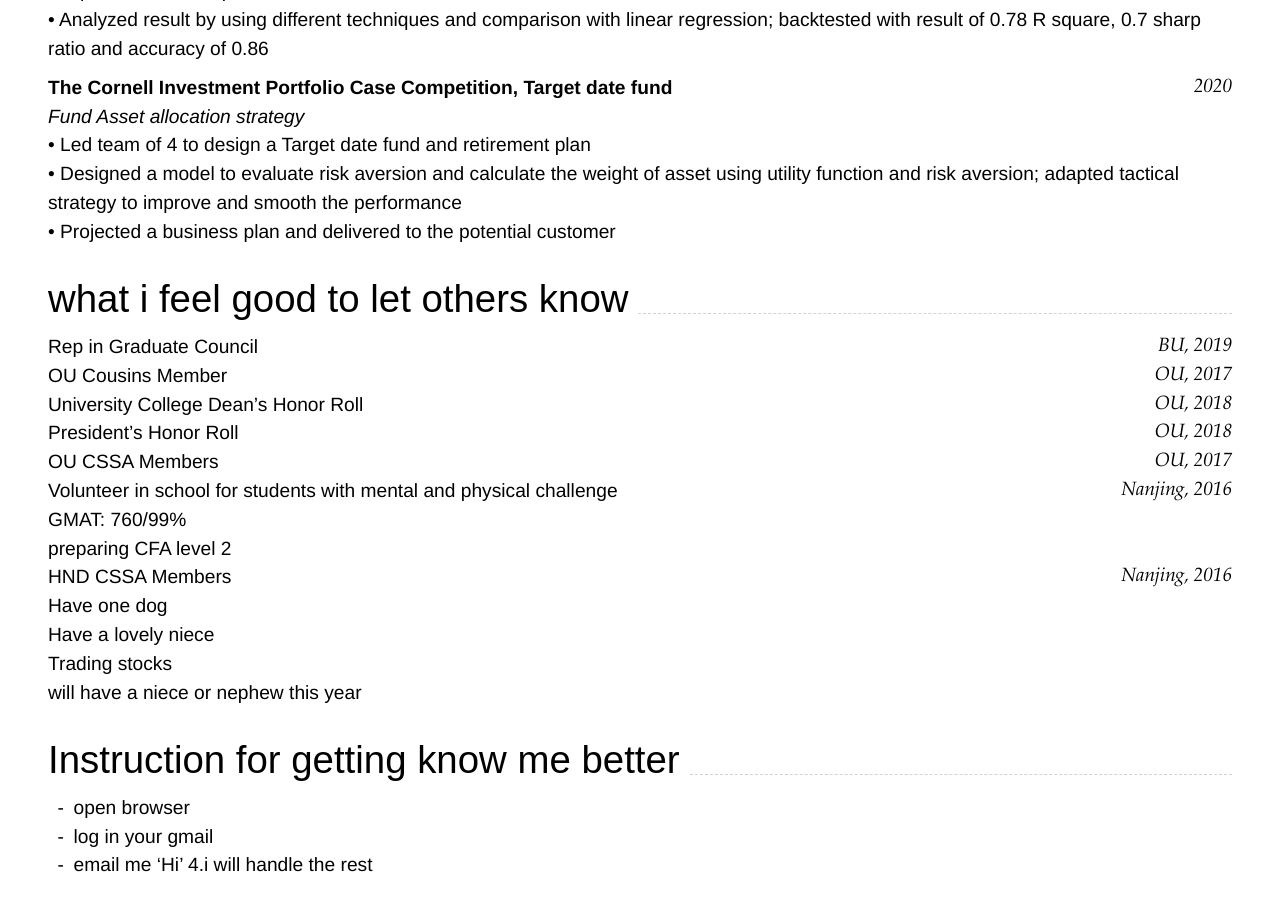
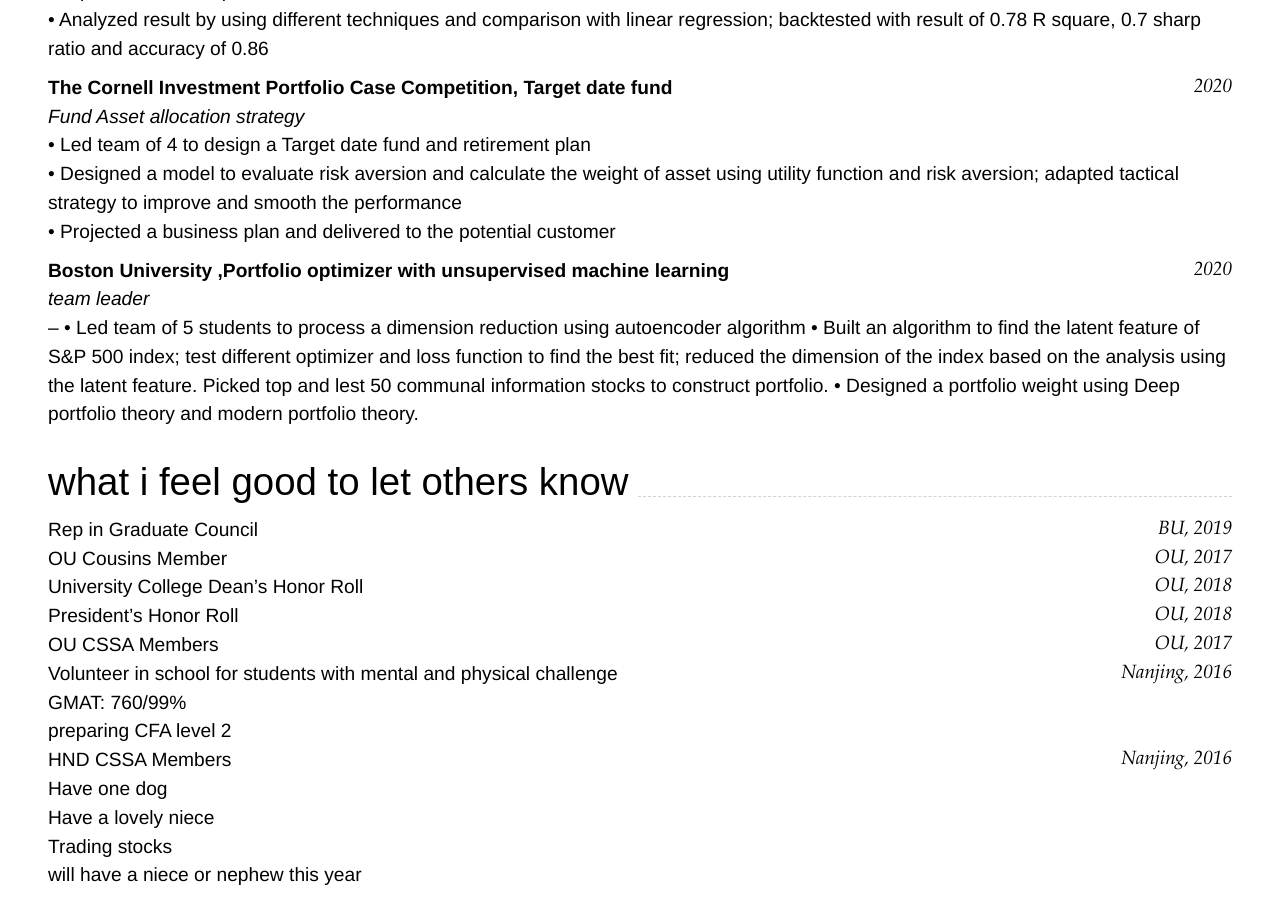
Before and after one commit to Yang-Tao-YT/CV, a Jekyll site: the page built from index.md, in a window 1280 px wide and 900 px high, scrolled down 1149 px. Built offline with Jekyll 4.4.1, drawn with Linux system fonts in a browser that asks for light colours.

Commit message:
Update index.md

```diff
--- a/index.md
+++ b/index.md
@@ -47,6 +47,7 @@ Nanjing, China
 ----
 ## What i have been through
 
+
 ### **Bank of Ningbo Co., Ltd.,Assistant of Investment Advisor** `2018 - 2019`
 •	Analyzed investment objects and compared performances in the product development department by Python with both Fundamental analysis and Technical analysis <br>
 •	Developed and upgraded investment products; improved sharp ratio of one product by 0.4<br>
@@ -64,6 +65,12 @@ _Fund Asset allocation strategy_<br>
 •	Led team of 4 to design a Target date fund and retirement plan<br>
 •	Designed a model to evaluate risk aversion and calculate the weight of asset using utility function and risk aversion; adapted tactical strategy to improve and smooth the performance <br>
 •	Projected a business plan and delivered to the potential customer
+
+### **Boston University	,Portfolio optimizer with unsupervised machine learning** `2020`
+_team leader_<br>                                                                  –
+•	Led team of 5 students to process a dimension reduction using autoencoder algorithm
+•	Built an algorithm to find the latent feature of S&P 500 index; test different optimizer and loss function to find the best fit; reduced the dimension of the index based on the analysis using the latent feature. Picked top and lest 50 communal information stocks to construct portfolio.
+•	Designed a portfolio weight using Deep portfolio theory and modern portfolio theory.
 
 ----
 ## what i feel good to let others know
```
